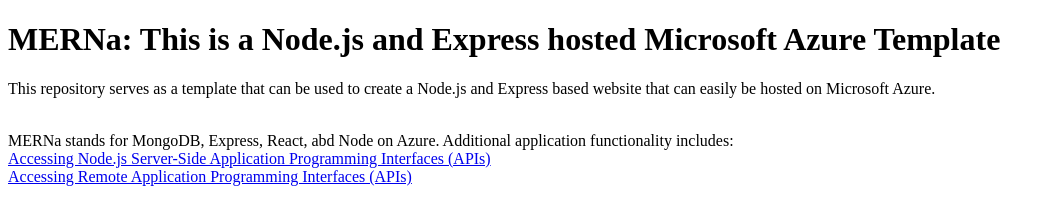
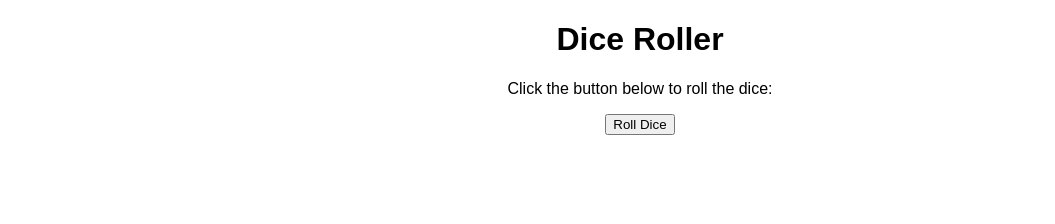
Before and after one commit to rdodson04/testing-something, a website: page static/index.html in a window 1280 px wide. Shown: the whole page, without its empty margins (0-1055 px from the left). Drawn offline with Linux system fonts and the light colour scheme.

Commit message:
Update index.html

```diff
--- a/static/index.html
+++ b/static/index.html
@@ -1,18 +1,37 @@
 <!DOCTYPE html>
 <html lang="en">
 <head>
-	<meta charset="UTF-8" />
-	<title>MERNa-NE</title>
+<meta charset="UTF-8">
+<meta name="viewport" content="width=device-width, initial-scale=1.0">
+<title>Dice Roller</title>
+<style>
+  body {
+    font-family: Arial, sans-serif;
+    text-align: center;
+  }
+  #dice {
+    font-size: 36px;
+    margin: 20px;
+  }
+</style>
 </head>
 <body>
-	<h1>MERNa: This is a Node.js and Express hosted Microsoft Azure Template</h1>
-	<p>This repository serves as a template that can be used to create a Node.js and Express based website that can easily
-	be hosted on Microsoft Azure.</p><br />
 
-	MERNa stands for MongoDB, Express, React, abd Node on Azure.
+<h1>Dice Roller</h1>
+<p>Click the button below to roll the dice:</p>
+<button onclick="rollDice()">Roll Dice</button>
+<div id="dice"></div>
 
-	Additional application functionality includes:<br />
-	<a href="fetching-from-server.html">Accessing Node.js Server-Side Application Programming Interfaces (APIs)</a><br />
-	<a href="fetching-remote-dog-breeds.html">Accessing Remote Application Programming Interfaces (APIs)</a>
+<script>
+function rollDice() {
+  fetch('/roll-dice')
+    .then(response => response.json())
+    .then(data => {
+      document.getElementById("dice").innerHTML = "You rolled: " + data.result;
+    })
+    .catch(error => console.error('Error:', error));
+}
+</script>
+
 </body>
 </html>
```
